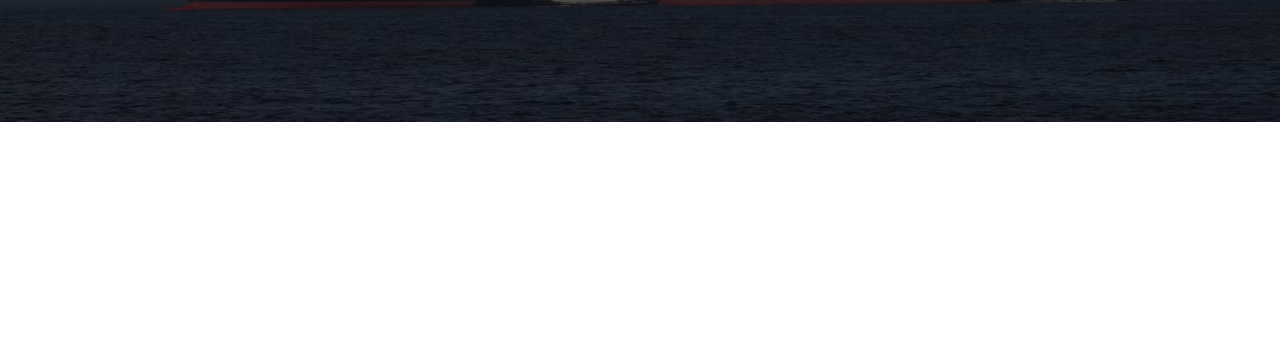
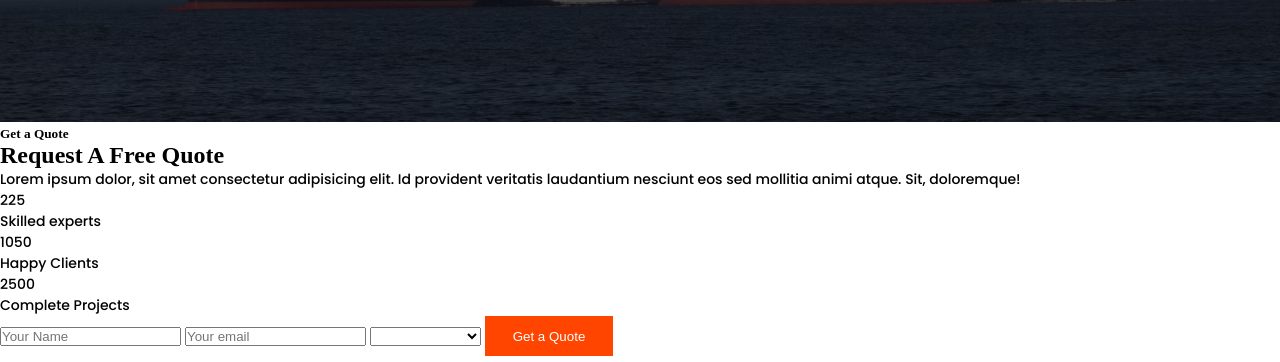
Before and after one commit to EliasFernandes02/Criaivos, a plain HTML site: page index.html in a window 1280 px wide. Shown: the part 438-800 px from the top of the page. Drawn offline with Linux system fonts and the light colour scheme.

Commit message:
Esqueleto html do get a quote

```diff
--- a/index.html
+++ b/index.html
@@ -55,5 +55,37 @@
             </div>
         </div>
     </section>
+
+    <section id="requestAQuote">
+        <div id="requestAQuote2">
+            <div>
+                <h5>Get a Quote</h5>
+                <h1>Request A Free Quote</h1>
+                <p>Lorem ipsum dolor, sit amet consectetur adipisicing elit. Id provident veritatis laudantium nesciunt eos sed mollitia animi atque. Sit, doloremque!</p>
+            </div>
+            <div id="numbers">
+                <div>
+                    <p>225</p>
+                    <p>Skilled experts</p>
+                </div>
+                <div>
+                    <p>1050</p>
+                    <p>Happy Clients</p>
+                </div>
+                <div>
+                    <p>2500</p>
+                    <p>Complete Projects</p>
+                </div>
+            </div>
+        </div>
+        <div id="form">
+            <input type="text" placeholder="Your Name">
+            <input type="text" placeholder="Your email">
+            <select name="" id="">
+                <option value="" disabled>Select a Quote</option>
+            </select>
+            <button>Get a Quote</button>
+        </div>
+    </section>
 </body>
 </html>
```
Also changed, not shown: style.css (line endings or trailing spaces).
